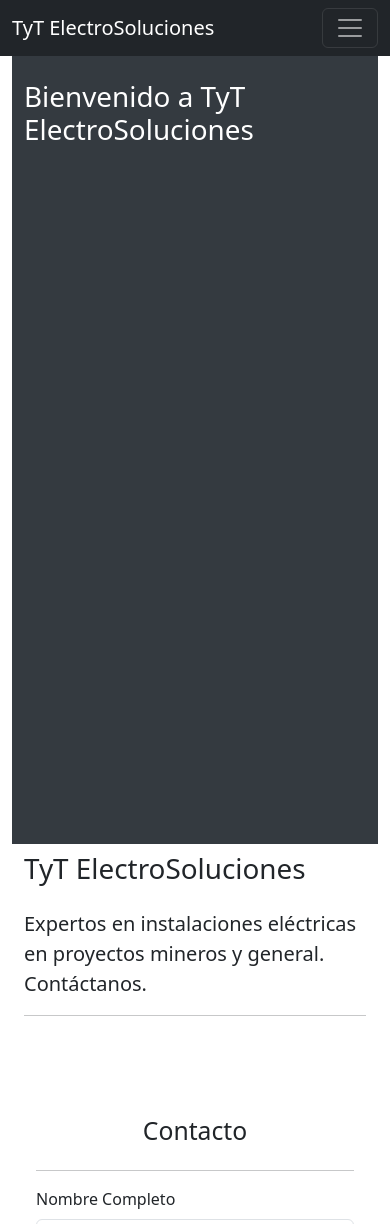
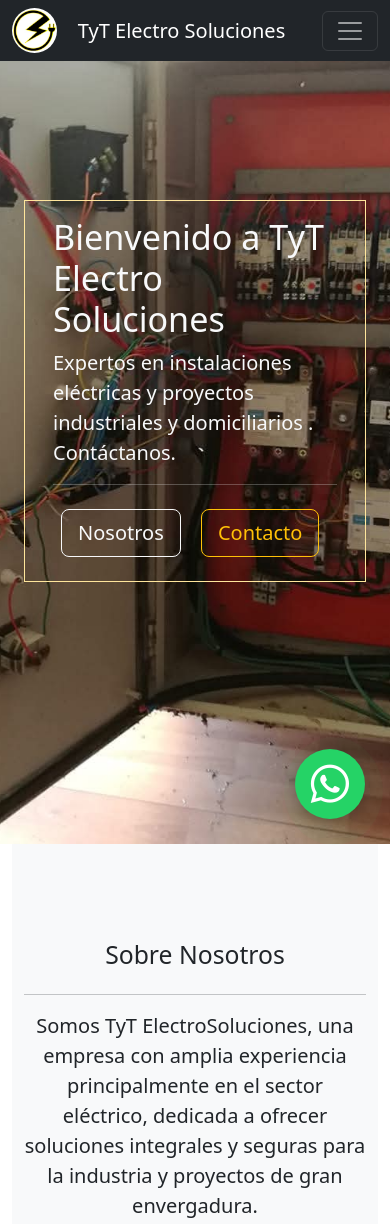
Before and after one commit to rickalfa/tytelectrosoluciones-frontend, a website built with Vite: page index.html in a window 390 px wide. Shown: the top 1224 px of the page. Built offline with nearby package versions, Linux system fonts and the light colour scheme; files whose address does not match are found by name.

Commit message:
nuevo diseño se incluyo icono de la empresa tyt

```diff
--- a/index.html
+++ b/index.html
@@ -7,51 +7,91 @@
   </head>
   <body>
 
+       <div id="navbar-placeholder"></div>
+
+      <div id="socialbar-placeholder"></div><!--START SOCIAL LATERAL BAR --------------------------------- -->
+
+
+      <div class="container-fluid">
+          <div class="row ">
+
+           <div id="inicio" style="background-image: url('public/img/gallery/tablero_electrico.jpg');
+                background-repeat: no-repeat;
+                background-position: center;
+                background-attachment: fixed;
+                background-size:cover;
+                height: 100vh;
+                                    " >
+
+          <div class="container">
+            <div
+              class="row align-items-center "
+            >
+              <div class="col"></div>
+              <div class="col-lg-8 align-self-center">
+
+
+                  <div class="jumbotron jumbotron-fluid border border-warning-subtle p-3" style="top: 200px;
+                  position: relative;"
+                >
+                        <div class="container">
+
+                          <div class="row text-light ">
+
+
+                            <div class="col-lg-8 align-self-center">
+                              <h1 class="display-4">Bienvenido a TyT Electro Soluciones</h1>
+                            </div>
+
+                            <div class="col-lg-8 ">
+                                  <p class="lead">
+                                    Expertos en instalaciones eléctricas y proyectos industriales y domiciliarios .
+                                    Contáctanos.
+                                  </p>
+
+                                  <hr />
+                                              <a data-mdb-ripple-init class="btn btn-outline-light btn-lg m-2" href="#nosotros"
+                                role="button">Nosotros</a>
+
+                                <a type="button"  class="btn btn-outline-warning btn-lg m-2" href="#contacto">Contacto</a>
+
+                            </div>
+
+                          </div>
+
+
+                        </div>
+
+                  </div>
+
+
+              </div>
 
 
 
- <div class="container-fluid" ><!----------- START CONTAINER-FLUID -->
-
-    <div id="navbar-placeholder"></div>
-
-    <div id="socialbar-placeholder"></div><!--START SOCIAL LATERAL BAR --------------------------------- -->
+            </div>
 
 
-      <section id="inicio">
-      <div class="container d-flex align-items-center justify-content-center">
-        <h1>Bienvenido a TyT ElectroSoluciones</h1>
-      </div>
-    </section>
 
-    <div class="container mt-2">
+
+          </div>
+        </div>
+
+           <div class="container-fluid">
+
 
       <div class="row" > <!-- START ROW CONTAINER ----------------- -->
         <div class="col-lg-12">
           <div class="row justify-content-center">
             <div class="col-lg-8">
-              <h1 class="mb-4">TyT ElectroSoluciones</h1>
-              <p class="lead">
-                Expertos en instalaciones eléctricas en proyectos mineros y general.
-                Contáctanos.
-              </p>
 
-              <hr />
-
-       <div id="contact-placeholder"></div>
 
             </div>
 
 
       <!-- START SECTION NOSOTROS ---------------------------------------------->
        <div class="col-lg-12">
-           <section id="nosotros" class="bg-light">
-              <div class="container">
-                  <h2 class="text-center mb-4">Nosotros</h2>
-                  <p class="text-center">
-                    Somos una empresa dedicada a las instalaciones eléctricas...
-                  </p>
-             </div>
-          </section>
+    <div id="nosotros-placeholder"></div>
 
        </div>
 
@@ -94,10 +134,7 @@
   </div><!-- END ROW CONTAINER ----------------- -->
 
 
- </div>
-
-
-         <!-- contenido de la app de typescript -->
+   <!-- contenido FOOTER de typescript -->
         <div class="row">
 
           <!--------------------------  FOOTER ---------------------------------------------------->
@@ -162,12 +199,24 @@
 
         </div>
 
+ </div>
+
+
+</div>
+
+
+
+
+
+
+<!------------- WHATSSAPP BUTTON ----------------------------------------------------------->
+         <div id="whatsapp-placeholder"></div>
 
 
            <script type="module" src="/src/main.ts"></script>
 
 
- </div><!----------------------------- END CONTAINER-FLUID -->
+ <!----------------------------- END CONTAINER-FLUID -->
 
 
 
--- a/public/partials/_contact.html
+++ b/public/partials/_contact.html
@@ -1,10 +1,15 @@
 <section id="contacto">
   <div class="container mt-1">
 
+    <div class="row justify-content-center  g-2">
 
-      <div class="col-lg-12">
+     <div class="col-lg-12">
         <h2 class="text-center mb-4">Contacto</h2>
  <hr />
+
+     </div>
+
+     <div class="col-md-auto col-lg-8">
         <form id="contactForm" novalidate>
           <div id="responseMessage" class="mb-3"></div>
           <div class="mb-3">
@@ -65,7 +70,13 @@
             <span id="buttonText">Enviar Mensaje</span>
           </button>
         </form>
+
+</div>
+
       </div>
+
+
+
 
   </div>
 </section>
--- a/public/partials/_gallery.html
+++ b/public/partials/_gallery.html
@@ -16,7 +16,7 @@
         <div class="carousel-inner rounded">
 
             <div class="carousel-item active">
-              <img src="https://picsum.photos/1600/900?random=1" class="d-block w-100" alt="Proyecto 1">
+              <img src="img/gallery/norte_grua.jpg" class="d-block w-100" alt="Proyecto 1">
             </div>
 
             <div class="carousel-item">
@@ -24,7 +24,7 @@
             </div>
 
             <div class="carousel-item">
-              <img src="https://picsum.photos/1600/900?random=3" class="d-block w-100" alt="Proyecto 3">
+              <img src="img/gallery/alta_tension_02.jpg" class="d-block w-100" alt="Proyecto 3">
             </div>
 
             <div class="carousel-item">
--- a/public/partials/_navbar.html
+++ b/public/partials/_navbar.html
@@ -3,7 +3,19 @@
   id="mainNavbar"
 >
   <div class="container">
-    <a class="navbar-brand" href="#inicio">TyT ElectroSoluciones</a>
+
+
+              <img
+            src="img/tyt_icon_02.jpg"
+            class="rounded-circle"
+            height="45"
+            alt="Portrait of a Woman"
+            loading="lazy"
+          />
+
+
+
+    <a class="navbar-brand px-2" href="#inicio">TyT Electro Soluciones</a>
     <button
       class="navbar-toggler"
       type="button"
--- /dev/null
+++ b/public/partials/_nosotros.html
@@ -0,0 +1,24 @@
+<section id="nosotros" class="bg-light">
+  <div class="container">
+
+    <h2 class="text-center mb-4 animate-on-scroll">
+      Sobre Nosotros
+    </h2>
+ <hr />
+    <div class="row justify-content-center">
+      <div class="col-lg-8">
+
+        <p class="lead text-center mb-4 animate-on-scroll" data-animation-delay="100">
+          Somos TyT ElectroSoluciones, una empresa con amplia experiencia principalmente en el sector eléctrico, dedicada a ofrecer soluciones integrales y
+          seguras para la industria y proyectos de gran envergadura.
+        </p>
+
+        <p class="text-center animate-on-scroll" data-animation-delay="200">
+          Nuestra especialidad abarca desde complejas instalaciones electricas en el hambito industrial tanto como domiciliaria,
+          empalmes trifacicos y domiciliaros como TE1 hasta TE4 para energias renovables. Garantizando la eficacia energética y la
+          seguridad para las personas. Con trabajadores certificados SEC máxima .
+        </p>
+      </div>
+    </div>
+  </div>
+</section>
--- /dev/null
+++ b/public/partials/_whatsapp.html
@@ -0,0 +1,11 @@
+<div class="whatsapp-container" id="whatsapp-button">
+  <a
+    href="https://wa.me/TUNUMERODEWHATSAPP"
+    class="whatsapp-float"
+    target="_blank"
+    rel="noopener noreferrer"
+    aria-label="Contactar por WhatsApp"
+  >
+    <i class="bi bi-whatsapp"></i>
+  </a>
+</div>
--- a/src/scss/main.scss
+++ b/src/scss/main.scss
@@ -41,7 +41,7 @@
 
   // LÍNEA NUEVA: Empuja el contenido hacia abajo
   // para que no quede oculto por el navbar fixed-top
-  padding-top: 5rem;
+ // padding-top: 5rem;
 }
 
 
@@ -145,14 +145,14 @@
 
 #galeria {
   // Le damos un poco más de espacio vertical
-  padding: 10rem 0;
+  padding: 5rem 0;
 
   .carousel-item {
     // Forzar una altura fija para todos los slides
     // Ajusta este valor (en vh, rem, o px) según te guste
-    height: 60vh;
-    min-height: 400px; // Un mínimo por si 60vh es muy poco
-    max-height: 700px; // Un máximo por si 60vh es mucho
+    height: 78vh;
+    min-height: 600px; // Un mínimo por si 60vh es muy poco
+    max-height: 900px; // Un máximo por si 60vh es mucho
 
     img {
       // Asegurar que la imagen cubra el espacio
@@ -165,3 +165,97 @@
     }
   }
 }
+
+
+
+
+
+
+/* ---------------------------------- */
+/* Módulo WhatsApp (Botón Flotante)
+/* ---------------------------------- */
+
+// 1. Definición de la animación "Pulso"
+@keyframes pulse {
+  0% {
+    transform: scale(0.95);
+    opacity: 0.7;
+  }
+  70% {
+    transform: scale(1.3);
+    opacity: 0;
+  }
+  100% {
+    transform: scale(0.95);
+    opacity: 0;
+  }
+}
+
+// 2. Contenedor principal del botón
+.whatsapp-container {
+  position: fixed;
+  bottom: 25px;
+  right: 25px;
+  z-index: 1050; // Z-index alto para que esté encima de todo
+}
+
+// 3. El botón (círculo verde)
+.whatsapp-float {
+  position: relative; // Necesario para el pseudo-elemento
+  display: flex;
+  align-items: center;
+  justify-content: center;
+
+  width: 70px;
+  height: 70px;
+  background-color: #25D366; // Verde WhatsApp
+  color: #FFF; // Icono blanco
+  border-radius: 50%; // Círculo perfecto
+  font-size: 2.4rem; // Tamaño del icono
+  text-decoration: none;
+  box-shadow: 0 4px 14px rgba(0, 0, 0, 0.25);
+  transition: transform 0.2s ease-in-out;
+
+  &:hover {
+    transform: scale(1.1); // Se agranda un poco al pasar el mouse
+  }
+
+  // 4. ¡La Animación! El círculo verde que se expande
+  // Usamos '::after' para crear el círculo del pulso
+  &::after {
+    content: '';
+    position: absolute;
+    width: 110%;
+    height: 120%;
+    top: 0;
+    left: 0;
+
+    background-color: #25D366; // Verde WhatsApp
+    border-radius: 70%;
+    z-index: -1; // Lo ponemos DETRÁS del botón
+
+    // Aplicamos la animación
+    animation: pulse 2s infinite; // 2 segundos, repetición infinita
+  }
+}
+
+
+/* ---------------------------------- */
+/* Módulo Animación de Scroll
+/* ---------------------------------- */
+
+// 1. Clase base: Oculta el elemento al inicio
+// Mueve el elemento 30px hacia abajo y lo hace invisible.
+.animate-on-scroll {
+  opacity: 0;
+  transform: translateY(90px);
+  transition: opacity 0.7s ease-out, transform 0.7s ease-out;
+  // transition-delay se añadirá desde TypeScript
+}
+
+// 2. Clase 'is-visible': La añade TypeScript
+// Devuelve el elemento a su posición original (Y=0) y lo hace visible.
+.animate-on-scroll.is-visible {
+  opacity: 1;
+  transform: translateY(0);
+}
--- /dev/null
+++ b/src/ui/scrollAnimator.ts
@@ -0,0 +1,43 @@
+/**
+ * Inicializa un IntersectionObserver para animar elementos
+ * cuando entran en la vista (ej. con la clase .animate-on-scroll).
+ */
+export function initScrollAnimations() {
+  // 1. Seleccionar todos los elementos que queremos animar
+  const elementsToAnimate = document.querySelectorAll<HTMLElement>('.animate-on-scroll');
+
+  // Si no hay nada que animar, no hacer nada.
+  if (elementsToAnimate.length === 0) {
+    return;
+  }
+
+  // 2. El Callback (Qué hacer cuando el elemento entra en pantalla)
+  const observerCallback = (entries: IntersectionObserverEntry[], observer: IntersectionObserver) => {
+    entries.forEach((entry) => {
+      // 3. ¿Está el elemento visible?
+      if (entry.isIntersecting) {
+        const element = entry.target as HTMLElement;
+
+        // 4. Leer el delay (si existe) del 'data-animation-delay'
+        const delay = element.dataset.animationDelay;
+        if (delay) {
+          element.style.transitionDelay = `${delay}ms`;
+        }
+
+        // 5. Añadir la clase que activa la animación SASS
+        element.classList.add('is-visible');
+
+        // 6. Dejar de observar este elemento (la animación es solo una vez)
+        observer.unobserve(element);
+      }
+    });
+  };
+
+  // 7. Crear el Observador
+  const observer = new IntersectionObserver(observerCallback, {
+    threshold: 0.1, // Activar cuando el 10% del elemento esté visible
+  });
+
+  // 8. Observar cada elemento
+  elementsToAnimate.forEach((element) => observer.observe(element));
+}
```
Also changed, not shown: src/main.ts (+25 -5 lines), public/img/gallery/IMG-20251102-WA0005.jpg (added), public/img/gallery/alta_tension.jpg (added), public/img/gallery/alta_tension_02.jpg (added), public/img/gallery/tablero_electrico.jpg (added), public/img/tyt_icon.jpeg (added), public/img/tyt_icon_02.jpg (added).
